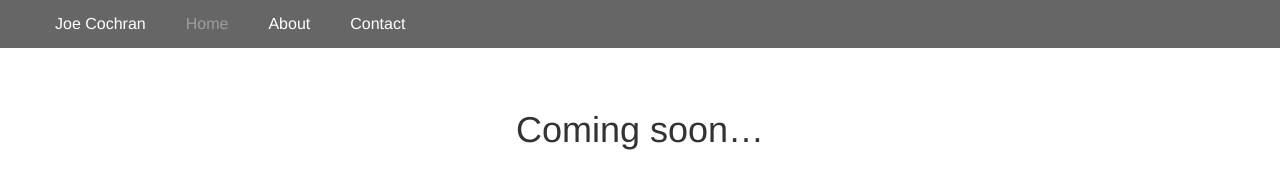
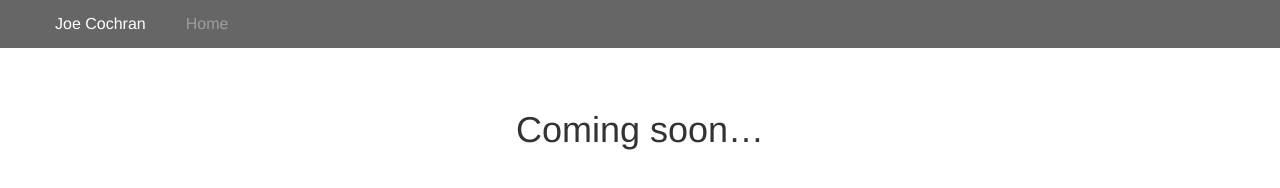
Before and after one commit to astrologician/astrologician.github.io, a website: page index.html in a window 1280 px wide. Drawn offline with nearby package versions, Linux system fonts and the light colour scheme.

Commit message:
removing dead links

```diff
--- a/index.html
+++ b/index.html
@@ -22,8 +22,8 @@
             <div id="navbar" class="collapse navbar-collapse">
                 <ul class="nav navbar-nav">
                     <li class="active"><a href="#">Home</a></li>
-                    <li><a href="#about">About</a></li>
-                    <li><a href="#contact">Contact</a></li>
+                    <!--li><a href="#about">About</a></li-->
+                    <!--li><a href="#contact">Contact</a></li-->
                 </ul>
             </div><!--/.nav-collapse -->
         </div>
```
